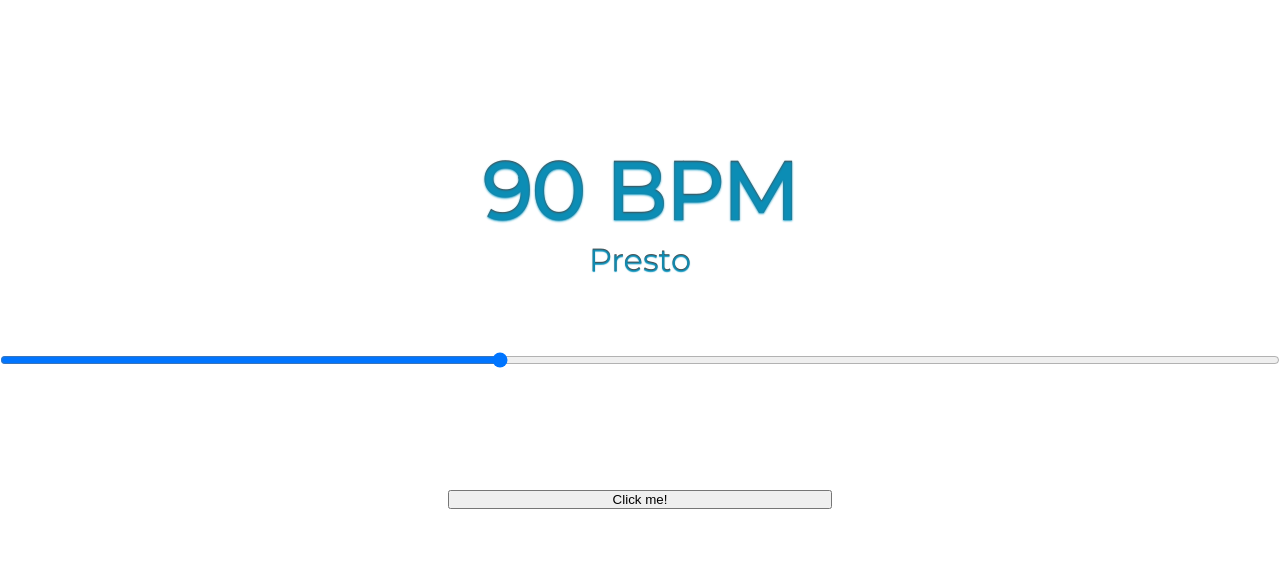
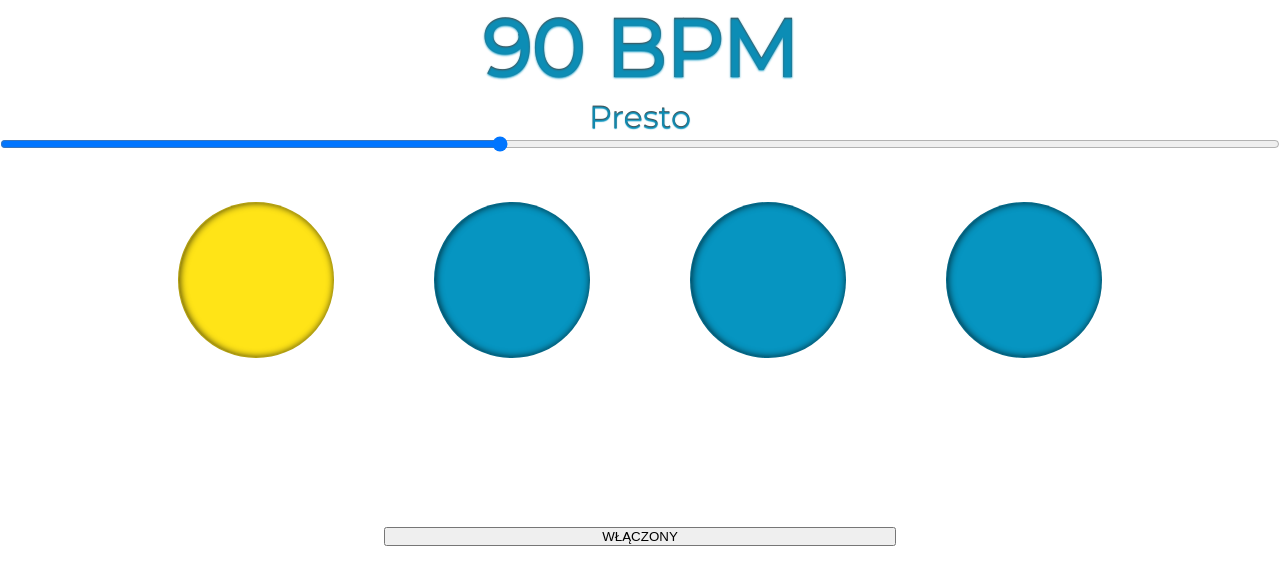
Before and after one commit to rafalwolny/metronome_app, a React app: page / in a window 1280 px wide. Shown: the top 584 px of the page. Built offline with nearby package versions, Linux system fonts and the light colour scheme.

Commit message:
New component added, two components renamed. Renamed components: MainDisplay to DisplayBPM, PlaySection to ControlSection, new component TickingSection. Commit created to start working on a bug with config. There is no big change in the project.

```diff
--- /dev/null
+++ b/src/components/ControlSection.js
@@ -0,0 +1,46 @@
+import React from 'react';
+import styled from 'styled-components';
+import TickingSection from './TickingSection';
+
+const Container = styled.div `
+  width: 80vw;
+  height: 40vw;
+  justify-self: center;
+  align-self: center;
+  display: grid;
+  grid-template-columns: 1fr 1fr 1fr 1fr;
+  grid-template-rows: 1fr 1fr;
+`
+
+const PlayButton = styled.button `
+  margin: 0;
+  padding: 0;
+  align-self: center;
+  grid-column: 2 / span 2;
+  grid-row: 2;
+`
+
+export default class ControlSection extends React.Component{
+  constructor(props) {
+    super(props);
+    this.state = {isToggleOn: true};
+    this.handleClick = this.handleClick.bind(this);
+  }
+
+  handleClick() {
+    this.setState(state => ({ isToggleOn: !state.isToggleOn }));
+    console.log(this.refs.tickingSection);
+
+  }
+
+  render(){
+    return(
+      <Container>
+        <TickingSection ref="tickingSection" bpmValue={this.props.bpmValue} />
+        <PlayButton type="button" onClick={this.handleClick}>
+          {this.state.isToggleOn ? 'WŁĄCZONY' : 'WYŁĄCZONY'}
+        </PlayButton>
+      </Container>
+    )
+  }
+}
--- a/src/components/MainDisplay.js
+++ b/src/components/DisplayBPM.js
@@ -32,7 +32,7 @@ const TempoName = styled.p `
   background-clip: text;
 `
 
-export default function MainDisplay(props){
+export default function DisplayBPM(props){
     return(
       <React.Fragment>
         <BpmMeter>{props.bpmValue} BPM</BpmMeter>
--- a/src/components/PlaySection.js
+++ /dev/null
@@ -1,29 +0,0 @@
-import React from 'react';
-import styled from 'styled-components';
-
-const Container = styled.div `
-  width: 60vw;
-  justify-self: center;
-  align-self: center;
-  display: grid;
-  grid-template-columns: 1fr 1fr 1fr 1fr;
-  grid-template-rows: 1fr 1fr 1fr;
-`
-
-const PlayButton = styled.button `
-  margin: 0;
-  padding: 0;
-  grid-column: 2 / span 2;
-  grid-row: 3;
-`
-const TickingSection = styled.div `
-
-`
-
-export default function PlaySection(props){
-  return(
-    <Container>
-      <PlayButton type="button" onClick={() => {console.log('Just simple log, please code a real function!')}}>Click me!</PlayButton>
-    </Container>
-  )
-}
--- a/src/components/Slider.js
+++ b/src/components/Slider.js
@@ -1,7 +1,7 @@
 import React from 'react';
 import styled from 'styled-components';
-import MainDisplay from './MainDisplay';
-import PlaySection from './PlaySection';
+import DisplayBPM from './DisplayBPM';
+import ControlSection from './ControlSection';
 
 const Container = styled.div `
   height: 70vh;
@@ -24,9 +24,9 @@ export default class Slider extends React.Component {
   render(){
     return(
       <Container>
-        <MainDisplay bpmValue={this.state.bpmValue} />
+        <DisplayBPM bpmValue={this.state.bpmValue} />
         <BPMSlider type="range" min={20} max={200} value={this.state.bpmValue} className="slider" onChange={(e) => this.setState({bpmValue: e.target.value})} />
-        <PlaySection />
+        <ControlSection bpmValue={this.state.bpmValue} />
       </Container>
     );
   }
--- /dev/null
+++ b/src/components/TickingSection.js
@@ -0,0 +1,40 @@
+import React from 'react';
+import styled from 'styled-components';
+
+const Circle = styled.div `
+  height: 60%;
+  width: 60%;
+  border-radius: 50%;
+  background-color: ${props => props.color};
+  box-shadow: inset 1px 0px 7px rgba(0, 0, 0, .7);
+  border: 1px solid rgba(0, 0, 0, .3);
+  align-self: center;
+  justify-self: center;
+`
+
+export default class TickingSection extends React.Component{
+  constructor(props){
+    super(props);
+    this.state = {
+      circleColorOn: '#0695C1',
+      circleColorOff: '#ffe417',
+      miliseconds: null
+    };
+    // this.bpmToMiliseconds = this.bpmToMiliseconds.bind(this);
+  }
+
+  bpmToMiliseconds(){
+    console.log(this.props.bpmValue);
+  }
+
+  render(){
+    return(
+      <React.Fragment>
+        <Circle color={this.state.circleColorOff} />
+        <Circle color={this.state.circleColorOn} />
+        <Circle color={this.state.circleColorOn} />
+        <Circle color={this.state.circleColorOn} />
+      </React.Fragment>
+    );
+  }
+}
```
